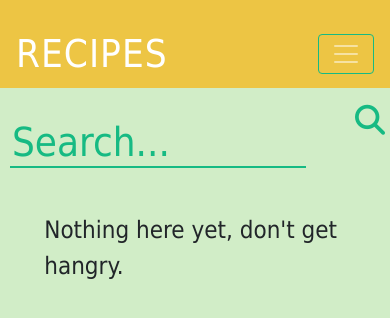
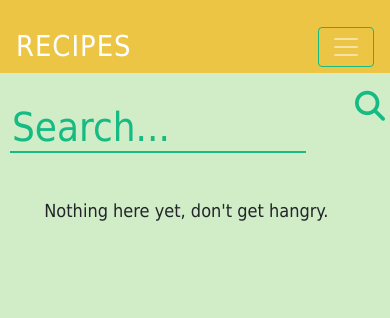
Before and after one commit to jetodd/recipes, a Django app: template recipes/templates/recipes/tag.html in a window 390 px wide. Shown: the top 318 px of the page. Run offline with Django 3.2, Linux system fonts and the light colour scheme; the template is opened without the code that fills it, so the values that code supplies are empty; some libraries are stand-ins or nearby versions.

Commit message:
Adjust font size

```diff
--- a/recipes/static/recipes/style.css
+++ b/recipes/static/recipes/style.css
@@ -237,15 +237,15 @@ ol li:before {
 	}
 
 	body {
-		font-size: 24px;
+		font-size: 18px;
 	}
 
 	h2, h3 {
-		font-size: 48px;
+		font-size: 36px;
 	}
 
 	h4 {
-		font-size: 36px;
+		font-size: 24px;
 	}
 
 	.form-group > .form-check input:checked + label:after {
```
